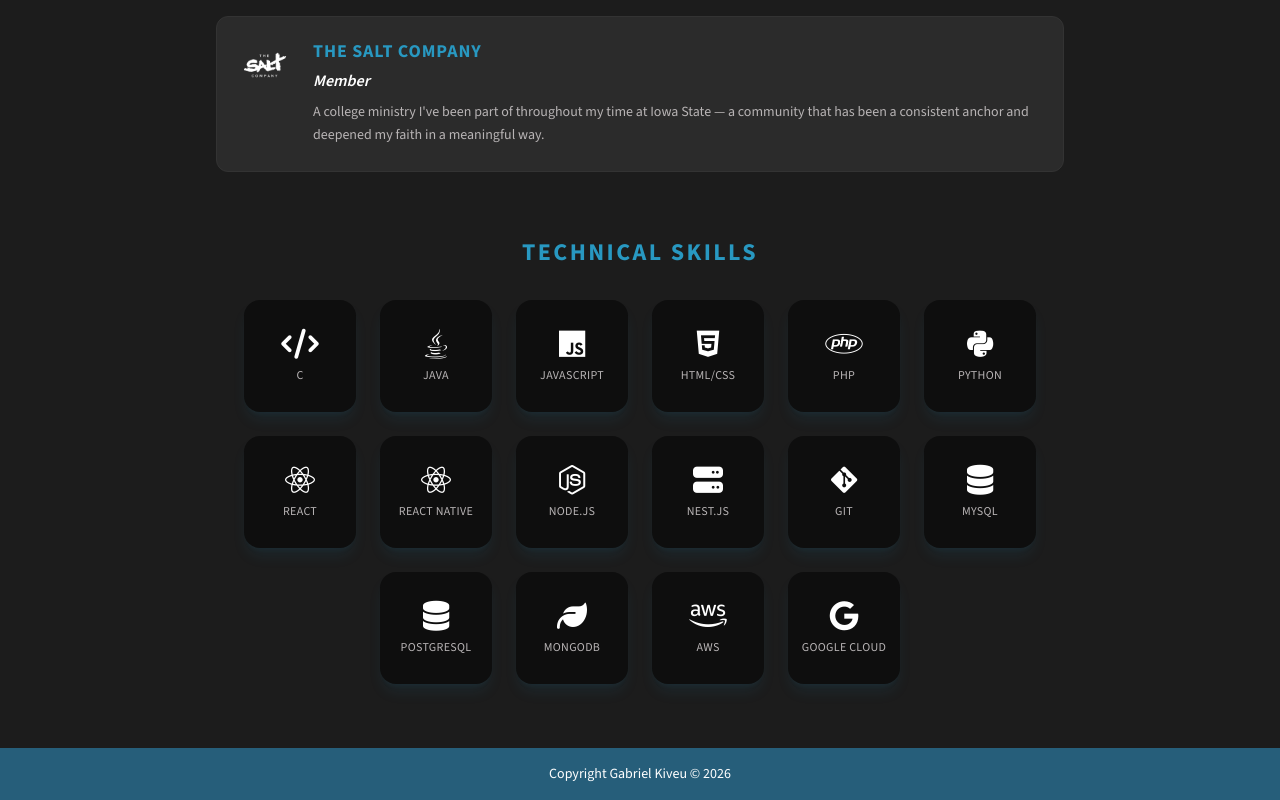
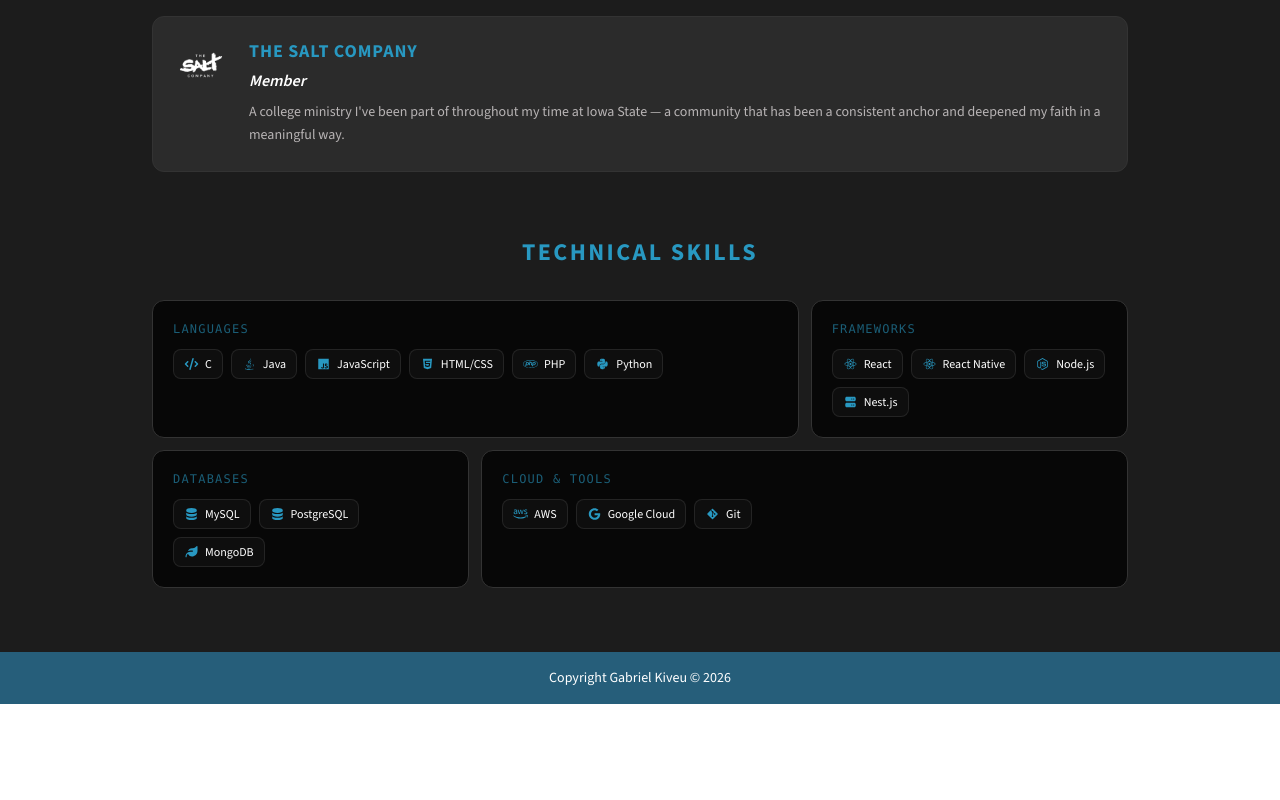
Before and after one commit to gabek96/portfolio, a React (Vite) app: page /#/about in a window 1280 px wide. Shown: the part 1473-2273 px from the top of the page. After the commit the page ends 2177 px from the top, so only its background shows below. Built offline with nearby package versions, Linux system fonts and the light colour scheme.

Commit message:
Updated site

```diff
--- a/package.json
+++ b/package.json
@@ -20,6 +20,11 @@
   },
   "homepage": "https://github.com/gabek96/portfolio#readme",
   "dependencies": {
+    "@fortawesome/fontawesome-svg-core": "^7.2.0",
+    "@fortawesome/free-brands-svg-icons": "^7.2.0",
+    "@fortawesome/free-regular-svg-icons": "^7.2.0",
+    "@fortawesome/free-solid-svg-icons": "^7.2.0",
+    "@fortawesome/react-fontawesome": "^3.3.1",
     "react": "^19.2.4",
     "react-dom": "^19.2.4",
     "react-router-dom": "^7.13.1"
--- a/src/components/layout/Navbar.jsx
+++ b/src/components/layout/Navbar.jsx
@@ -38,8 +38,8 @@
                 className={({ isActive }) =>
                   `block px-4 py-2 rounded-lg text-sm font-bold transition-all duration-200 ${
                     isActive
-                      ? 'text-white bg-white/15'
-                      : 'text-white/80 hover:text-white hover:bg-white/10'
+                      ? 'text-primary bg-primary/15'
+                      : 'text-white/70 hover:text-white hover:bg-white/10'
                   }`
                 }
               >
--- a/src/components/ui/ProjectCard.jsx
+++ b/src/components/ui/ProjectCard.jsx
@@ -1,8 +1,20 @@
+import { FontAwesomeIcon } from '@fortawesome/react-fontawesome';
 import TechBadge from './TechBadge';
 
 export default function ProjectCard({ project }) {
   return (
-    <div className="bg-card border border-border rounded-xl p-6 hover:-translate-y-1 hover:border-primary/50 hover:shadow-lg hover:shadow-primary/10 transition-all duration-300 flex flex-col">
+    <div className="bg-card border border-border rounded-xl overflow-hidden hover:-translate-y-1 hover:border-primary/50 hover:shadow-lg hover:shadow-primary/10 transition-all duration-300 flex flex-col">
+      {/* Visual header */}
+      <div
+        className="h-28 flex items-center justify-center border-b border-border/50 flex-shrink-0"
+        style={{
+          background: `linear-gradient(135deg, ${project.accentColor}28 0%, ${project.accentColor}08 100%)`,
+        }}
+      >
+        <FontAwesomeIcon icon={project.faIcon} style={{ fontSize: '3rem', color: project.accentColor }} />
+      </div>
+
+      <div className="p-6 flex flex-col flex-1">
       <div className="mb-3">
         <div className="flex justify-between items-start flex-wrap gap-2 mb-1">
           <h3 className="text-primary uppercase tracking-wider font-bold text-lg">
@@ -62,6 +74,7 @@
           )}
         </div>
       )}
+      </div>
     </div>
   );
 }
--- a/src/components/ui/StatSection.jsx
+++ b/src/components/ui/StatSection.jsx
@@ -32,20 +32,20 @@
       </div>
 
       {/* Content */}
-      <div className="p-6 flex flex-col md:flex-row items-center gap-8">
+      <div className="p-8 flex flex-col md:flex-row items-center gap-12">
         {/* Radar chart */}
-        <div className="w-52 h-52 flex-shrink-0">
+        <div className="w-80 h-80 flex-shrink-0">
           <StatWheel animate={animate} />
         </div>
 
         {/* Stat bars */}
-        <div className="flex-1 w-full space-y-4">
+        <div className="flex-1 w-full space-y-5">
           {STATS.map((s, i) => (
-            <div key={s.abbr} className="flex items-center gap-3">
-              <span className="font-mono text-xs font-bold text-primary w-8 flex-shrink-0">
+            <div key={s.abbr} className="flex items-center gap-4">
+              <span className="font-mono text-sm font-bold text-primary w-10 flex-shrink-0">
                 {s.abbr}
               </span>
-              <div className="flex-1 h-1.5 bg-border rounded-full overflow-hidden">
+              <div className="flex-1 h-2 bg-border rounded-full overflow-hidden">
                 <div
                   className="h-full bg-primary rounded-full"
                   style={{
@@ -54,10 +54,10 @@
                   }}
                 />
               </div>
-              <span className="font-mono text-xs text-muted w-6 text-right flex-shrink-0">
+              <span className="font-mono text-sm text-muted w-8 text-right flex-shrink-0">
                 {s.value}
               </span>
-              <span className="text-xs text-muted w-24 hidden sm:block flex-shrink-0">
+              <span className="text-sm text-muted w-28 hidden sm:block flex-shrink-0">
                 {s.label}
               </span>
             </div>
--- a/src/data/skills.js
+++ b/src/data/skills.js
@@ -1,18 +1,26 @@
+import {
+  faCode, faServer, faDatabase, faLeaf,
+} from '@fortawesome/free-solid-svg-icons';
+import {
+  faJava, faJs, faHtml5, faPhp, faPython,
+  faReact, faNodeJs, faGitAlt, faAws, faGoogle,
+} from '@fortawesome/free-brands-svg-icons';
+
 export const skills = [
-  { name: "C", icon: "fas fa-code" },
-  { name: "Java", icon: "fab fa-java" },
-  { name: "JavaScript", icon: "fab fa-js" },
-  { name: "HTML/CSS", icon: "fab fa-html5" },
-  { name: "PHP", icon: "fab fa-php" },
-  { name: "Python", icon: "fab fa-python" },
-  { name: "React", icon: "fab fa-react" },
-  { name: "React Native", icon: "fab fa-react" },
-  { name: "Node.js", icon: "fab fa-node-js" },
-  { name: "Nest.js", icon: "fas fa-server" },
-  { name: "Git", icon: "fab fa-git-alt" },
-  { name: "MySQL", icon: "fas fa-database" },
-  { name: "PostgreSQL", icon: "fas fa-database" },
-  { name: "MongoDB", icon: "fas fa-leaf" },
-  { name: "AWS", icon: "fab fa-aws" },
-  { name: "Google Cloud", icon: "fab fa-google" },
+  { name: "C",            icon: faCode      },
+  { name: "Java",         icon: faJava      },
+  { name: "JavaScript",   icon: faJs        },
+  { name: "HTML/CSS",     icon: faHtml5     },
+  { name: "PHP",          icon: faPhp       },
+  { name: "Python",       icon: faPython    },
+  { name: "React",        icon: faReact     },
+  { name: "React Native", icon: faReact     },
+  { name: "Node.js",      icon: faNodeJs    },
+  { name: "Nest.js",      icon: faServer    },
+  { name: "Git",          icon: faGitAlt    },
+  { name: "MySQL",        icon: faDatabase  },
+  { name: "PostgreSQL",   icon: faDatabase  },
+  { name: "MongoDB",      icon: faLeaf      },
+  { name: "AWS",          icon: faAws       },
+  { name: "Google Cloud", icon: faGoogle    },
 ];
--- a/src/data/workExperience.js
+++ b/src/data/workExperience.js
@@ -2,7 +2,7 @@
   {
     id: 1,
     title: "Community & Research Full-Stack Developer",
-    company: "Dinder · CYStarters, Iowa State University",
+    company: "Dinder, Iowa State University",
     date: "Fall 2025 - Spring 2026",
     timelineYear: "2025 - 2026",
     bullets: [
--- a/src/pages/AboutPage.jsx
+++ b/src/pages/AboutPage.jsx
@@ -1,13 +1,50 @@
+import { FontAwesomeIcon } from '@fortawesome/react-fontawesome';
 import { skills } from '../data/skills';
 import { clubs } from '../data/clubs';
 import SectionTitle from '../components/ui/SectionTitle';
-import SkillCard from '../components/ui/SkillCard';
 import ClubCard from '../components/ui/ClubCard';
 import AnimatedSection from '../components/ui/AnimatedSection';
 
+const SKILL_GROUPS = [
+  { label: 'Languages', col: 'md:col-span-2', names: ['C', 'Java', 'JavaScript', 'HTML/CSS', 'PHP', 'Python'] },
+  { label: 'Frameworks', col: 'md:col-span-1', names: ['React', 'React Native', 'Node.js', 'Nest.js'] },
+  { label: 'Databases', col: 'md:col-span-1', names: ['MySQL', 'PostgreSQL', 'MongoDB'] },
+  { label: 'Cloud & Tools', col: 'md:col-span-2', names: ['AWS', 'Google Cloud', 'Git'] },
+];
+
+function BentoSkills({ skills }) {
+  const byName = Object.fromEntries(skills.map(s => [s.name, s]));
+  return (
+    <div className="grid grid-cols-1 md:grid-cols-3 gap-3">
+      {SKILL_GROUPS.map(group => (
+        <div
+          key={group.label}
+          className={`${group.col} bg-card border border-border rounded-xl p-5 hover:border-primary/30 transition-colors duration-200`}
+        >
+          <p className="font-mono text-xs text-primary/60 uppercase tracking-widest mb-3">{group.label}</p>
+          <div className="flex flex-wrap gap-2">
+            {group.names.map(name => {
+              const skill = byName[name];
+              return (
+                <span
+                  key={name}
+                  className="inline-flex items-center gap-1.5 bg-card-light border border-border/60 rounded-lg px-2.5 py-1.5 text-xs text-text hover:-translate-y-0.5 transition-transform duration-150 cursor-default"
+                >
+                  {skill && <FontAwesomeIcon icon={skill.icon} className="text-primary" />}
+                  {name}
+                </span>
+              );
+            })}
+          </div>
+        </div>
+      ))}
+    </div>
+  );
+}
+
 export default function AboutPage() {
   return (
-    <div className="max-w-4xl mx-auto px-6 py-16">
+    <div className="max-w-5xl mx-auto px-6 py-16">
       {/* About Me */}
       <AnimatedSection>
         <SectionTitle>About Me</SectionTitle>
@@ -47,13 +84,7 @@
       {/* Technical Skills */}
       <AnimatedSection delay={200}>
         <SectionTitle>Technical Skills</SectionTitle>
-        <div className="flex flex-wrap gap-6 justify-center">
-          {skills.map((skill, i) => (
-            <AnimatedSection key={skill.name} delay={250 + i * 50}>
-              <SkillCard name={skill.name} icon={skill.icon} />
-            </AnimatedSection>
-          ))}
-        </div>
+        <BentoSkills skills={skills} />
       </AnimatedSection>
     </div>
   );
```
Also changed, not shown: src/data/projects.js (+16 -0 lines), src/pages/HomePage.jsx (+18 -10 lines), 1 other file (tests, documents, lock files or other folders).
